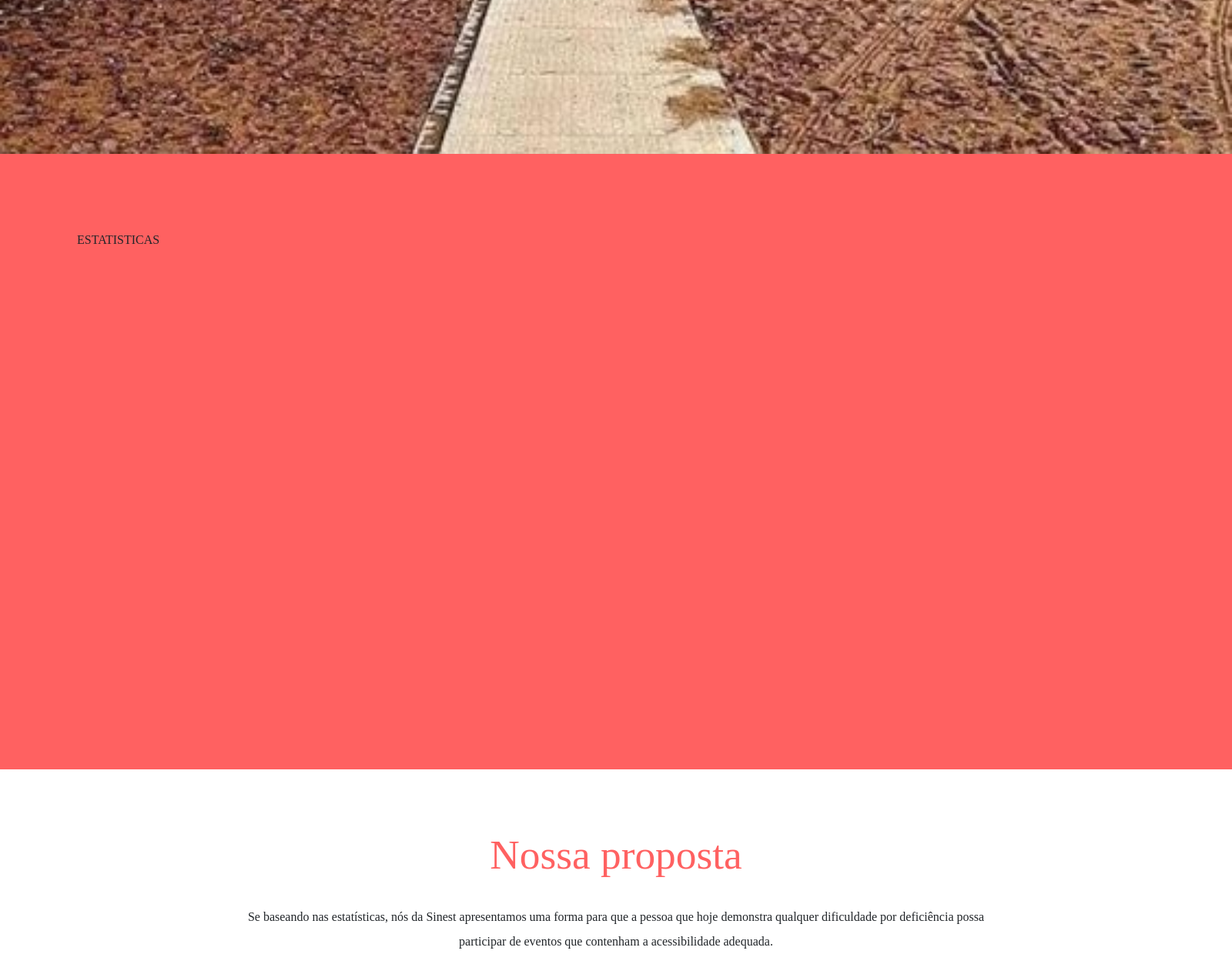
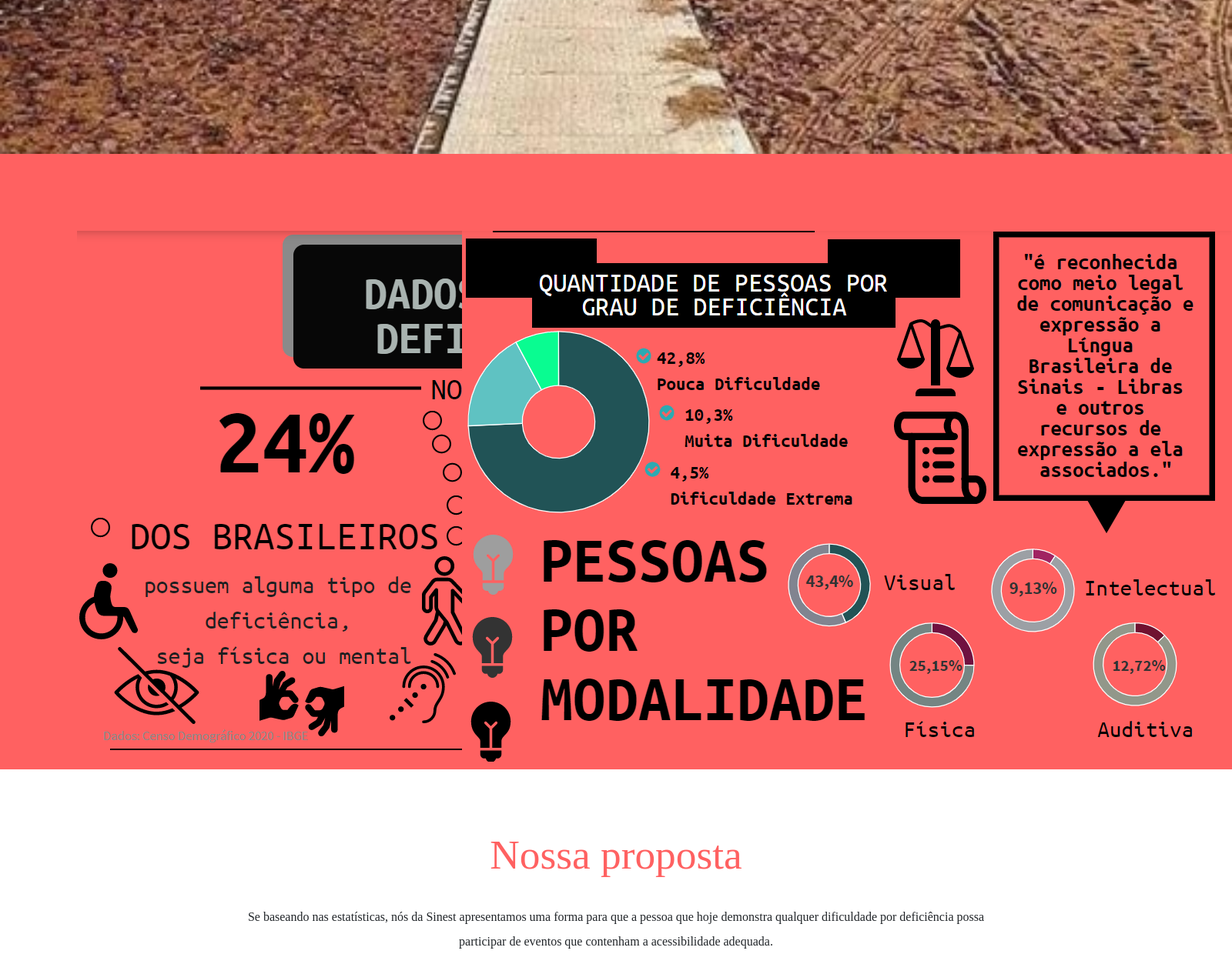
Before and after one commit to gabrdgs/Arte-ae, a Django app: page / in a window 1600 px wide. Shown: the part 600-1840 px from the top of the page at 77% size. Run offline with Django 3.2, Linux system fonts and the light colour scheme; some libraries are stand-ins or nearby versions; some web fonts are replaced.

Commit message:
Adicionar Imagens e CSS [Estatisticas]

```diff
--- a/arte_ae/static/style.css
+++ b/arte_ae/static/style.css
@@ -114,7 +114,10 @@ header {
   width: 50%;
   /* background-image: ; */
 }
-
+/* statistics */
+.dados{
+  width: 500px;
+}
 /* about */
 #about {
   grid-area: about;
--- a/arte_ae/templates/index.html
+++ b/arte_ae/templates/index.html
@@ -10,7 +10,7 @@
 {% block content %}
 <header id="home">
   <section class="content-header">
-    <div class="item-header-text">
+ <div class="item-header-text">
       <h1>Sinest</h1>
       <h2>Encontre seu evento na palma da sua mão.</h2>
     </div>
@@ -27,7 +27,12 @@
   <img src="https://storage.googleapis.com/gweb-uniblog-publish-prod/original_images/AccessibilityMeetup4_GIF.gif" alt="Um cadeirante, um idoso com o andador, uma mãe andando com suas duas filhas que estão correndo em volta dela enquanto ela anda com o carrinho do bebê">
 </section>
 <section id="statistics">
-  ESTATISTICAS
+  <div class="dados">
+    <img src="../static/images/superior.png" alt="">
+  </div>
+  <div class="dados">
+    <img src="../static/images/inferior.png" alt="">
+  </div>
 </section>
 <main id="main">
 
```
Also changed, not shown: arte_ae/migrations/0001_initial.py (added), arte_ae/static/images/inferior.png (added), arte_ae/static/images/superior.png (added), arte_ae/static/script.js (line endings or trailing spaces).
